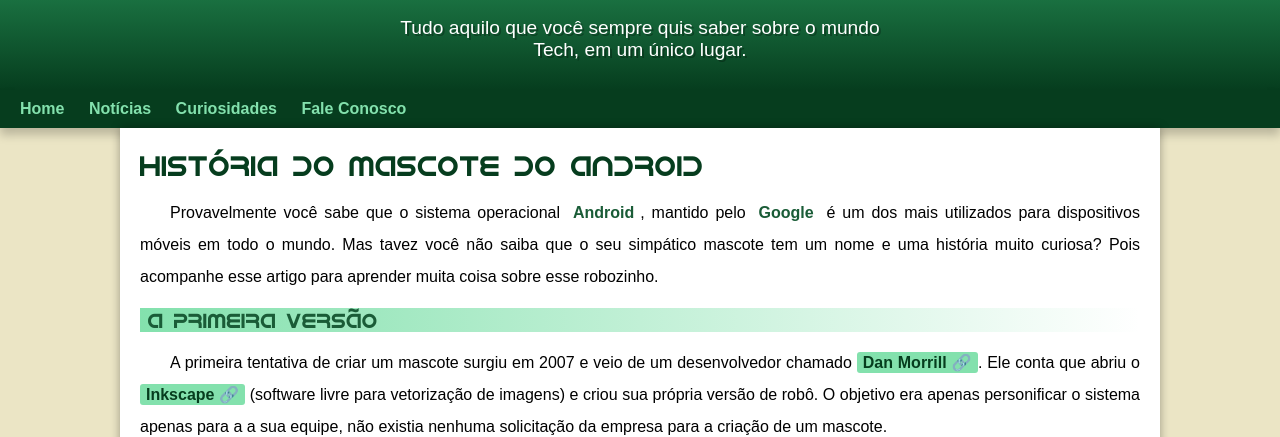
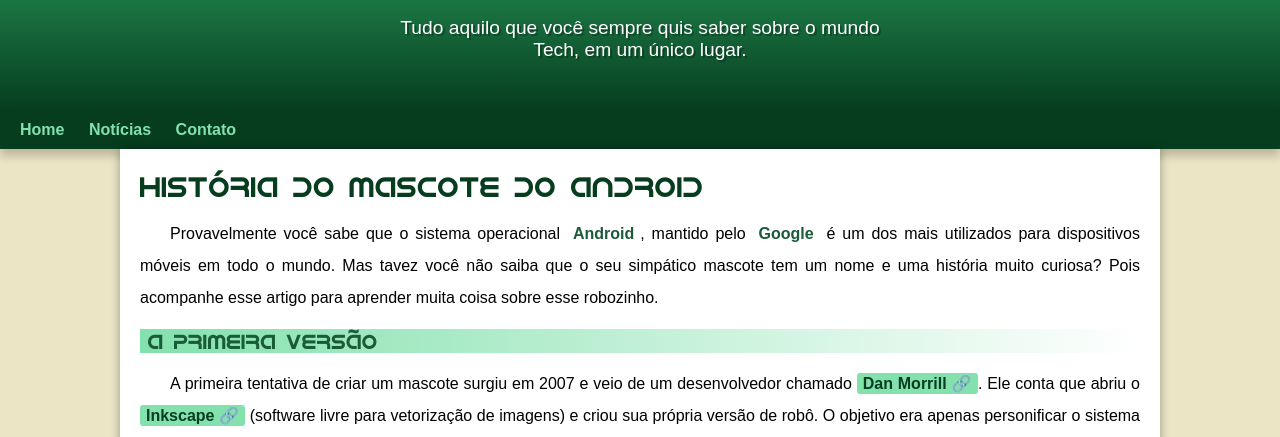
Before and after one commit to pietraataulo/projeto-android, a plain HTML site: page index.html in a window 1280 px wide. Shown: the part 100-537 px from the top of the page. Drawn offline with Linux system fonts and the light colour scheme.

Commit message:
problema de padding corrigido

```diff
--- a/estilo/style2.css
+++ b/estilo/style2.css
@@ -66,7 +66,7 @@ header > p {
     padding-left: 10px;
     padding-right: 10px;
     text-shadow: 2px 2px 0px rgba(0, 0, 0, 0.282);
-    margin-bottom: 20px;
+    padding-bottom: 50px;
 }
 
 nav {
--- a/index.html
+++ b/index.html
@@ -14,10 +14,9 @@
         <p>Tudo aquilo que você sempre quis saber sobre o mundo Tech, em um único lugar.</p>
     </header>
     <nav>
-        <a href="index.html">Home</a>
+        <a href="#">Home</a>
         <a href="#">Notícias</a>
-        <a href="#">Curiosidades</a>
-        <a href="#">Fale Conosco</a>
+        <a href="#">Contato</a>
     </nav>
     <main>
         <article>
```
